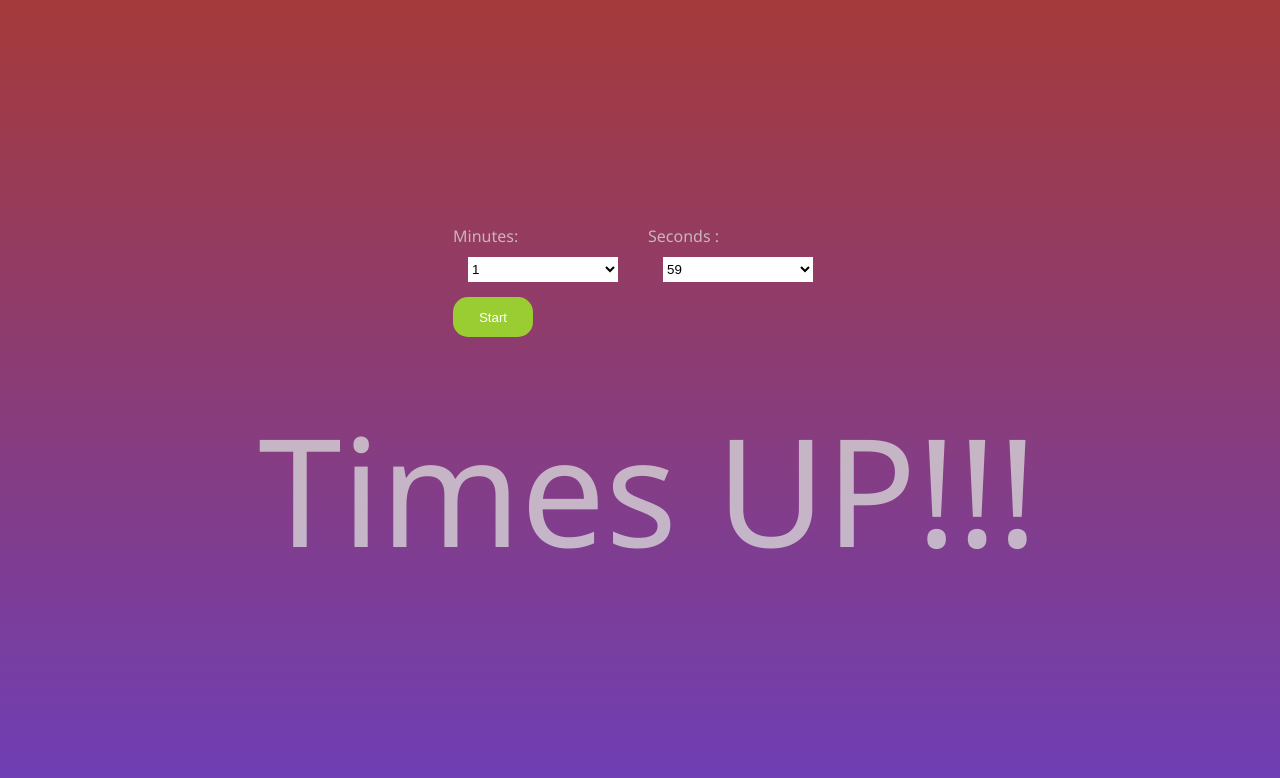
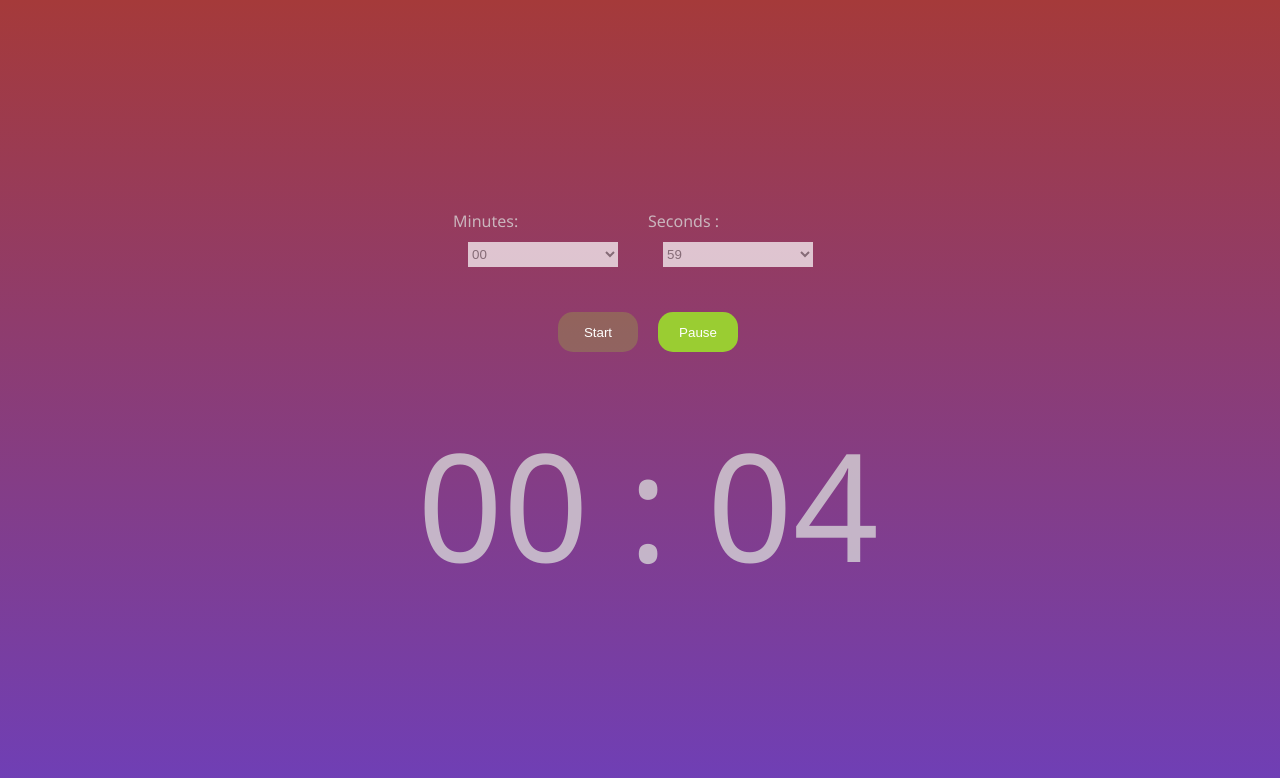
Before and after one commit to Shams425/APPS, a plain HTML site: page Time-Counter/index.html in a window 1280 px wide. Both pictures are taken after a click on the button "Start". Drawn offline with Linux system fonts and the light colour scheme.

Commit message:
fixing the time format & add play pause buttons

```diff
--- a/Time-Counter/css/main.css
+++ b/Time-Counter/css/main.css
@@ -32,7 +32,7 @@ body {
   margin-right: 15px;
 }
 
-.counterStart {
+.btn {
   background-color: yellowgreen;
   border: none;
   border-radius: 15px;
@@ -42,7 +42,7 @@ body {
   width: 80px;
   height: 40px;
   text-align: center;
-  margin-top: 15px;
+  margin: 25px 10px 0;
   cursor: pointer;
 }
 
@@ -54,3 +54,15 @@ select {
   background: white;
   height: 25px;
 }
+
+.controlButtons {
+  display: flex;
+  justify-content: center;
+  align-items: center;
+  margin-top: 20px;
+}
+
+.btn:disabled {
+  background-color: rgba(153, 205, 50, 0.267);
+  cursor: default;
+}
--- a/Time-Counter/index.html
+++ b/Time-Counter/index.html
@@ -19,7 +19,10 @@
           <select class="secondsInput" id="" onchange="getValues()"></select>
         </div>
       </form>
-      <button class="counterStart" onclick="timerStart()">Start</button>
+      <div class="controlButtons">
+        <button class="btn counterStart" onclick="timerStart()">Start</button>
+        <button class="btn counterPause" onclick="timerStop()">Pause</button>
+      </div>
     </div>
     <div class="timeContainer"></div>
     <script src="js/main.js"></script>
--- a/Time-Counter/js/main.js
+++ b/Time-Counter/js/main.js
@@ -1,21 +1,32 @@
 const timeContainer = document.querySelector(".timeContainer");
 const minutesInput = document.querySelector(".minutesInput");
 const secondsInput = document.querySelector(".secondsInput");
+const startButton = document.querySelector(".counterStart");
+const pauseButton = document.querySelector(".counterPause");
+
 let allSeconds = [];
 let allMinutes = [];
+let secondsValue;
+let minutes;
+let timeCheck;
+let pause = true;
 
 for (i = 59; i > 0; i--) {
-  allSeconds.push(i);
+  i < 10 ? allSeconds.push(`0${i}`) : allSeconds.push(i);
 }
 
-for (i = 1; i < 60; i++) {
-  allMinutes.push(i);
+for (i = 0; i < 60; i++) {
+  i < 10 ? allMinutes.push(`0${i}`) : allMinutes.push(i);
 }
 
 window.onload = () => {
+  secondsValue = secondsInput.options[secondsInput.selectedIndex].value;
+  minutes = minutesInput.options[minutesInput.selectedIndex].value;
   timeContainer.innerHTML = `${
     minutesInput.options[minutesInput.selectedIndex].value
   } : ${secondsInput.options[secondsInput.selectedIndex].value} `;
+
+  pauseButton.setAttribute("disabled", true);
 };
 
 minutesInput.innerHTML = allMinutes.map(
@@ -27,13 +38,17 @@ secondsInput.innerHTML = allSeconds.map(
 );
 
 function timerStart() {
-  let timeCheck = setInterval(() => {
+  startButton.setAttribute("disabled", true);
+  secondsInput.setAttribute("disabled", true);
+  minutesInput.setAttribute("disabled", true);
+  pauseButton.removeAttribute("disabled");
+
+  getValues();
+  timeCheck = setInterval(() => {
     setValues(timeCheck);
-  }, 1000);
+  }, 50);
 }
 
-let secondsValue;
-let minutes;
 function setValues(time) {
   let remMinutes = minutes % 60;
   let remSeconds = secondsValue % 60;
@@ -43,15 +58,26 @@ function setValues(time) {
       secondsValue = 59;
       minutes = minutes - 1;
     }
-    secondsValue < 10
-      ? (timeContainer.innerHTML = `${remMinutes} : 0${remSeconds}`)
-      : minutes < 10
-      ? (timeContainer.innerHTML = `0${remMinutes} : ${remSeconds}`)
-      : (timeContainer.innerHTML = `${remMinutes} : ${remSeconds}`);
+    if (remSeconds < 10) {
+      timeContainer.innerHTML = `${remMinutes} : 0${remSeconds}`;
+      if (remMinutes < 10) {
+        timeContainer.innerHTML = `0${remMinutes} : 0${remSeconds}`;
+      }
+    } else {
+      if (remMinutes < 10) {
+        timeContainer.innerHTML = `0${remMinutes} : ${remSeconds}`;
+      } else {
+        timeContainer.innerHTML = `${remMinutes} : ${remSeconds}`;
+      }
+    }
   } else {
     clearInterval(time);
     timeContainer.innerHTML = `Times UP!!!`;
     secondsValue = parseInt(secondsInput.value);
+    pauseButton.setAttribute("disabled", true);
+    startButton.removeAttribute("disabled");
+    secondsInput.removeAttribute("disabled");
+    minutesInput.removeAttribute("disabled");
   }
 }
 
@@ -63,3 +89,22 @@ function getValues() {
   secondsValue = parseInt(secondsInput.value);
   minutes = parseInt(minutesInput.value);
 }
+
+function timerStop() {
+  if (pause) {
+    clearInterval(timeCheck);
+    secondsInput.removeAttribute("disabled");
+    minutesInput.removeAttribute("disabled");
+    pause = false;
+    pauseButton.innerHTML = "play";
+  } else {
+    clearInterval(timeCheck);
+    timeCheck = setInterval(() => {
+      setValues(timeCheck);
+    }, 50);
+    pause = true;
+    pauseButton.innerHTML = "pause";
+    secondsInput.setAttribute("disabled", true);
+    minutesInput.setAttribute("disabled", true);
+  }
+}
```
